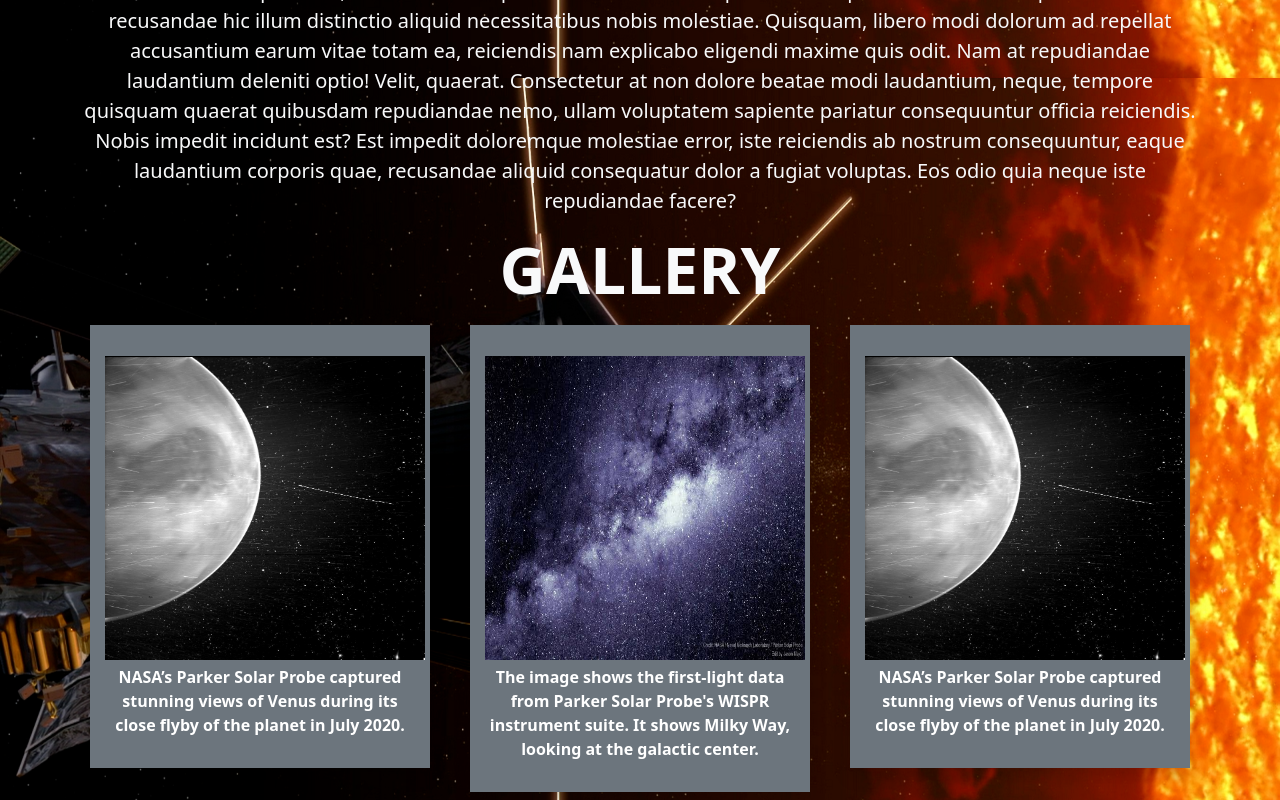
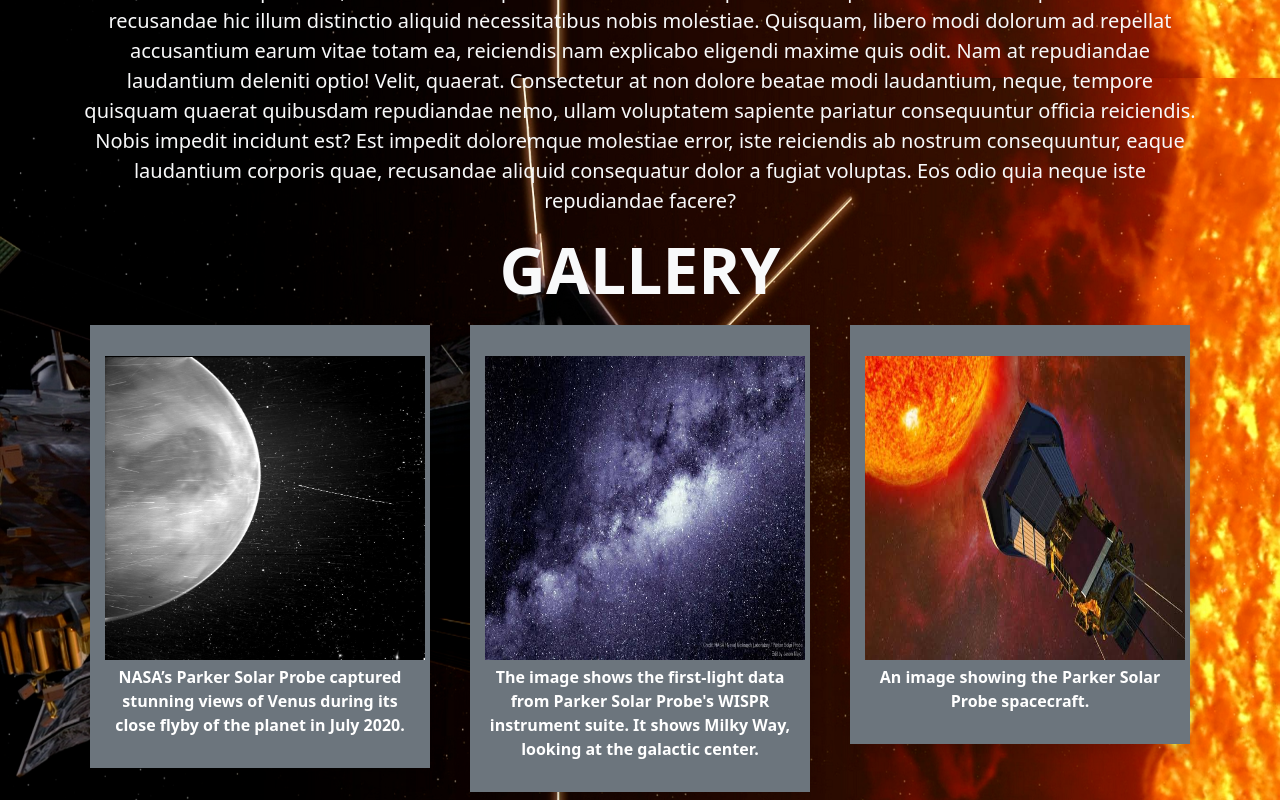
Before and after one commit to anuraag2002/the-extraterrestrials, a React (Create React App) app in the folder nsacsample/: page / in a window 1280 px wide. Shown: the part 2322-3122 px from the top of the page. Built offline with nearby package versions, Linux system fonts and the light colour scheme.

Commit message:
edited gallery

```diff
--- a/nsacsample/src/components/Home.js
+++ b/nsacsample/src/components/Home.js
@@ -2,6 +2,7 @@ import React from "react";
 import "./Home.css"
 import pic1 from "../components/images/venus.jpg";
 import milkyway from "../components/images/milkyway.jpeg"
+import psp from "../components/images/psp.jpeg"
 import bgimg from "../components/images/backimg.png"
 function Home() {
     return (
@@ -55,15 +56,16 @@ function Home() {
                         <div className="col-12 col-md-4"  bg = "secondary">
                         <div className = "gallery-section-card shadow text-center bg-secondary">
             <img
-            src={pic1}
+            src={psp}
             className = "gallery-section-image"
           />
       <p className = "gallery-section-card-text">
-      NASA’s Parker Solar Probe captured stunning views of Venus during its close flyby of the planet in July 2020.
+      An image showing the Parker Solar Probe spacecraft.
       </p>
     </div>
                         </div>
                     </div>
+
                 </div>
 
 
```
Also changed, not shown: nsacsample/src/components/images/psp.jpeg (added), nsacsample/src/components/images/pspimg.png (added).
